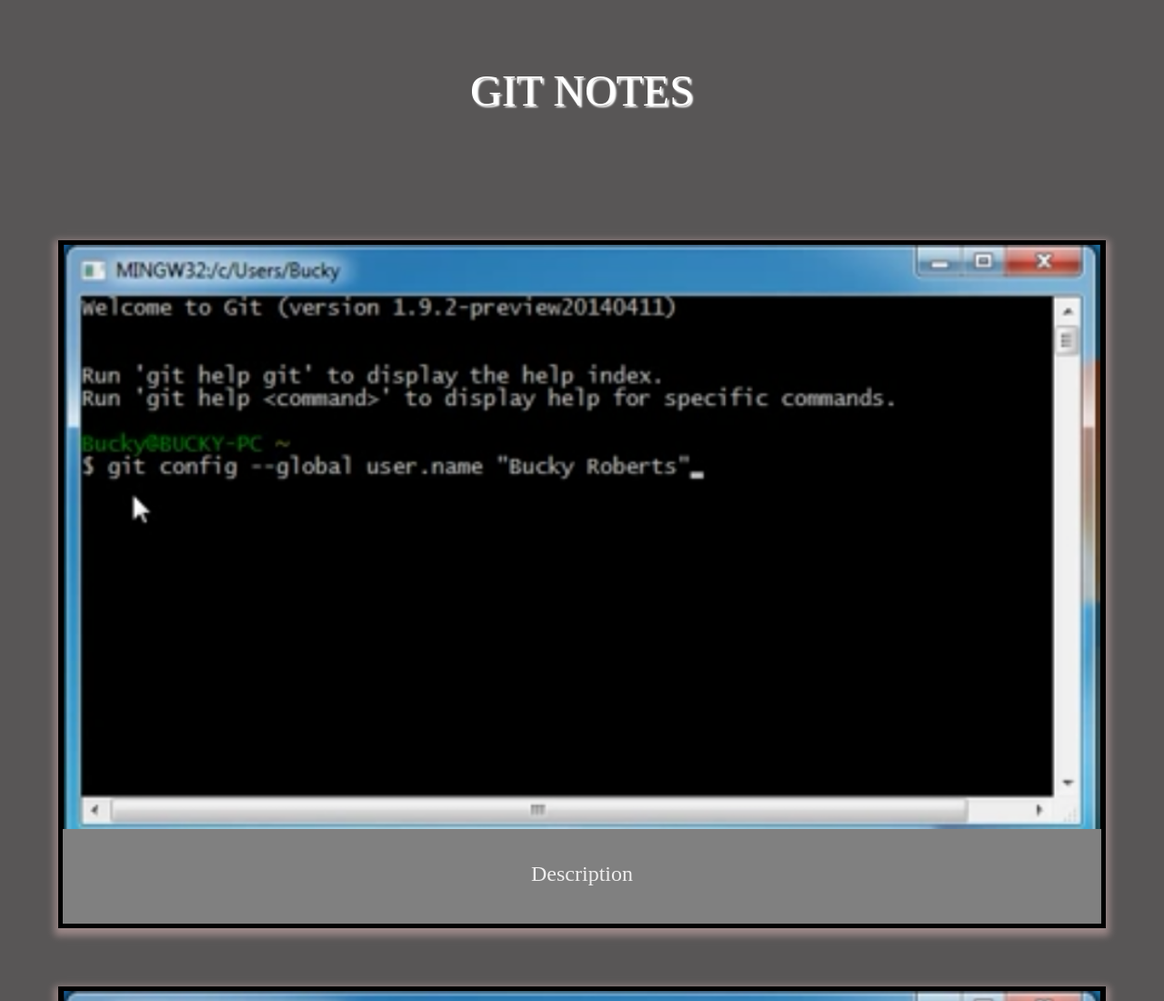
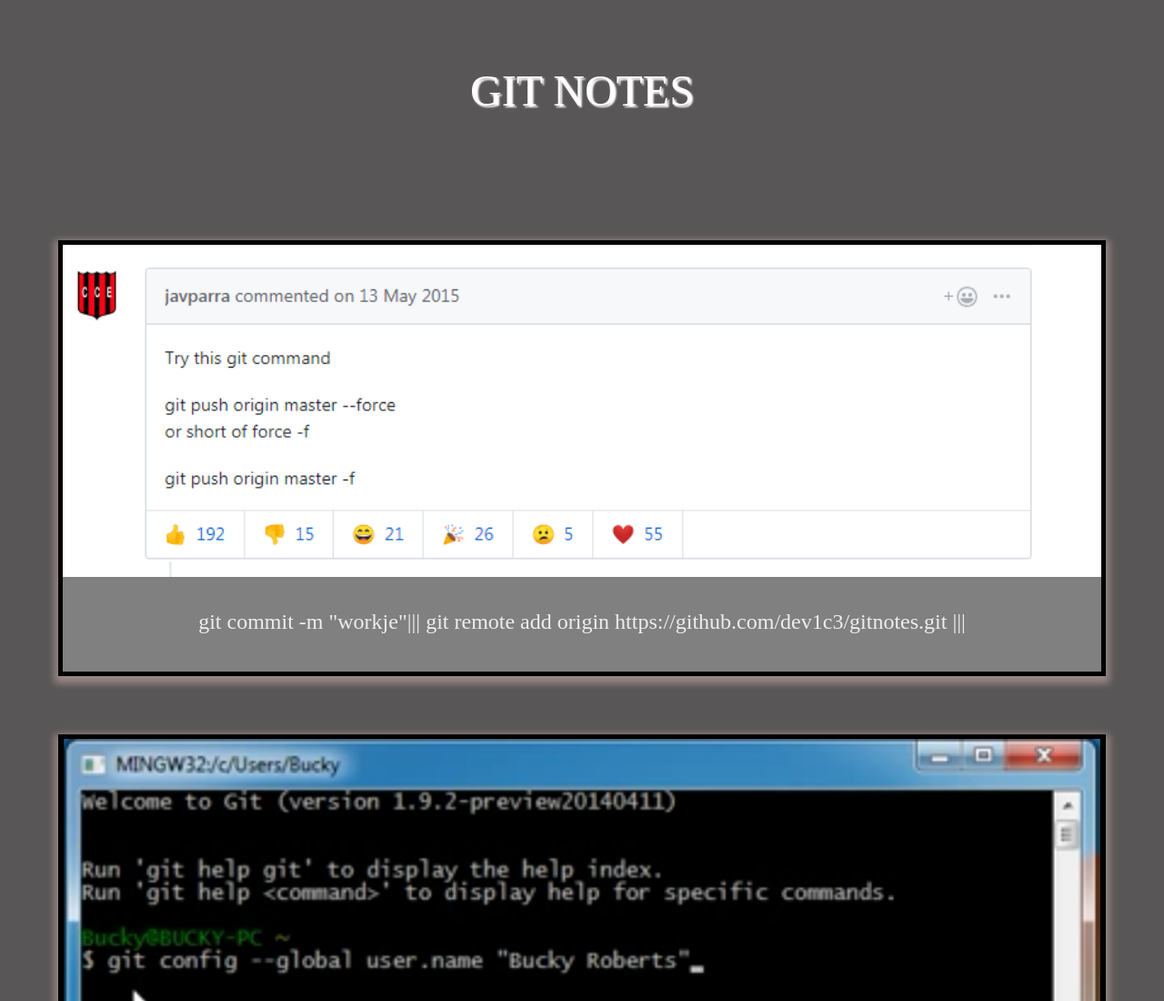
Before and after one commit to dev1c3/gitnotes, a plain HTML site: page index.html in a window 1280 px wide. Shown: the top 1100 px of the page at 91% size. Drawn offline with Linux system fonts and the light colour scheme.

Commit message:
ty javparra

```diff
--- a/index.html
+++ b/index.html
@@ -16,6 +16,10 @@
     </header>
 
     <!-- img gallery -->
+    <div class="img-container">
+        <img src="img/worked.PNG" alt="airplane img">
+        <div class="desc">git commit -m "workje"||| git remote add origin https://github.com/dev1c3/gitnotes.git |||</div>
+    </div>
     <div class="img-container">
         <img src="img/1.png" alt="airplane img">
         <div class="desc">Description</div>
```
Also changed, not shown: img/worked.PNG (added).
